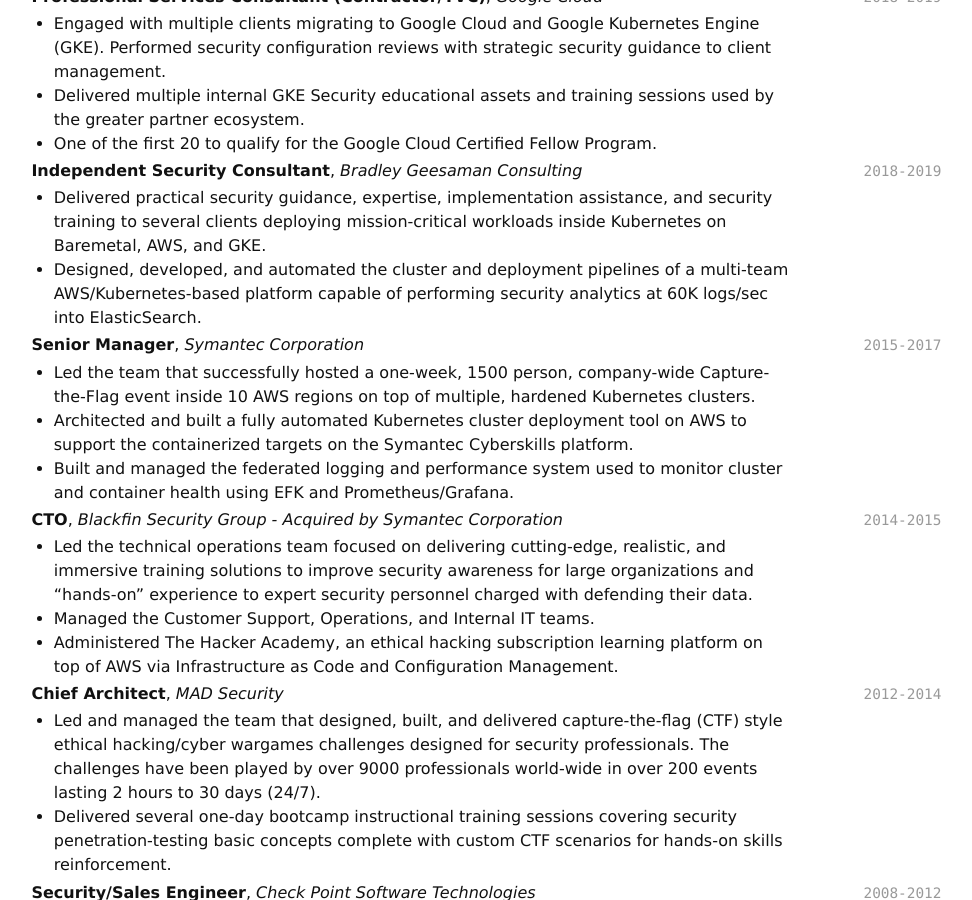
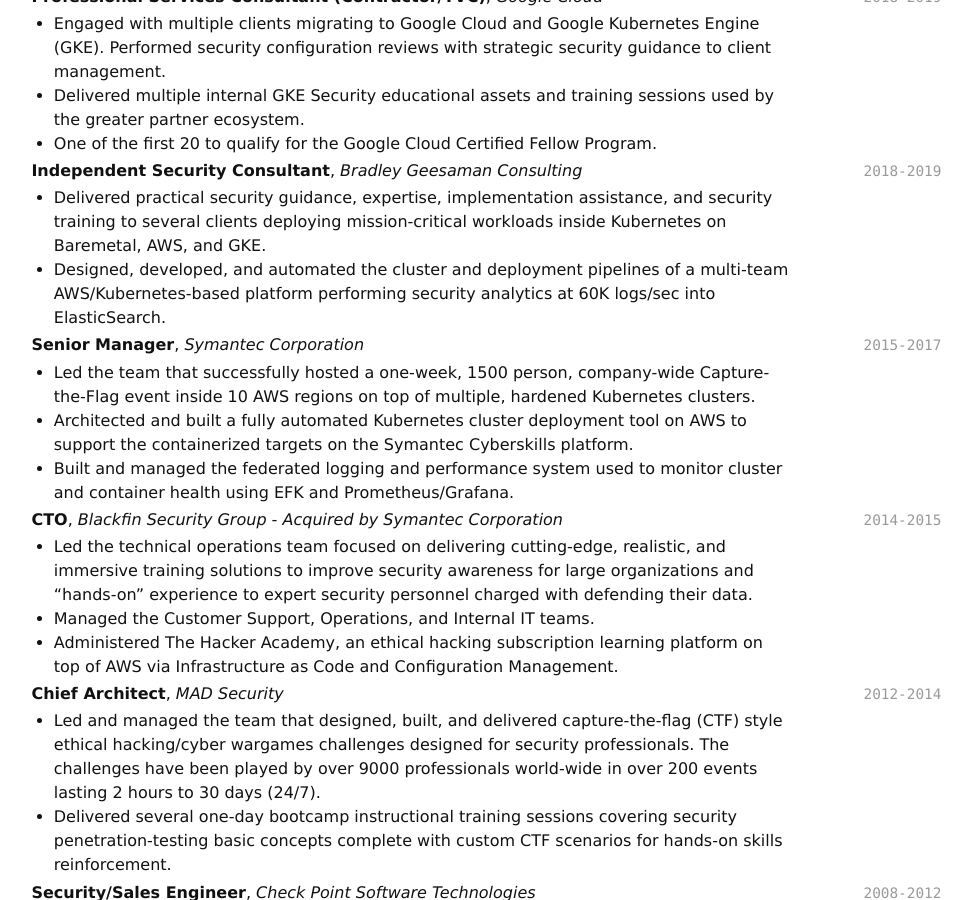
Before and after one commit to bgeesaman/bgeesaman.github.io, a Jekyll site: the page built from index.md, in a window 1280 px wide and 900 px high, scrolled down 572 px. Shown: the whole window, without its empty margins (111-1083 px from the left). Built offline with Jekyll 4.4.1, drawn with Linux system fonts in a browser that asks for light colours; nearby versions of some CDN libraries; a style sheet for code colours, icons or effects is not loaded; some of the changed text lies outside the part shown.

```diff
--- a/index.md
+++ b/index.md
@@ -41,7 +41,7 @@ Motivated cloud-native Information Security Professional with expertise in a wid
 `2018-2019`
 ### **Independent Security Consultant**, *Bradley Geesaman Consulting*
 * Delivered practical security guidance, expertise, implementation assistance, and security training to several clients deploying mission-critical workloads inside Kubernetes on Baremetal, AWS, and GKE.
-* Designed, developed, and automated the cluster and deployment pipelines of a multi-team AWS/Kubernetes-based platform capable of performing security analytics at 60K logs/sec into ElasticSearch.
+* Designed, developed, and automated the cluster and deployment pipelines of a multi-team AWS/Kubernetes-based platform performing security analytics at 60K logs/sec into ElasticSearch.
 
 `2015-2017`
 ### **Senior Manager**, *Symantec Corporation*
```
Also changed, not shown: other parts of index.md (+2 -0 lines), 1 other file.
